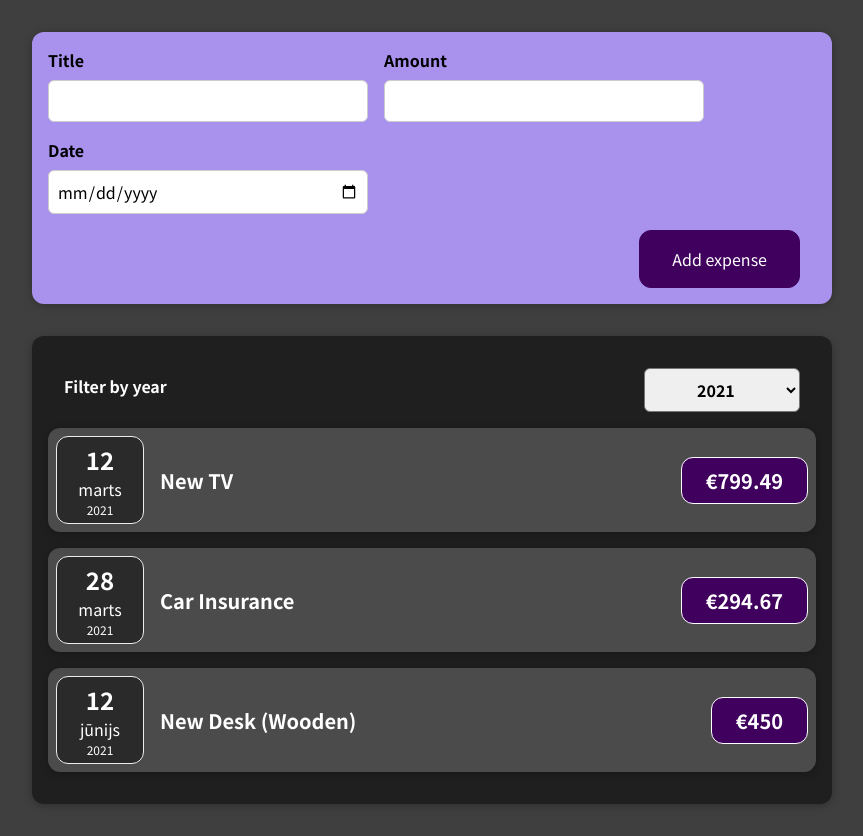
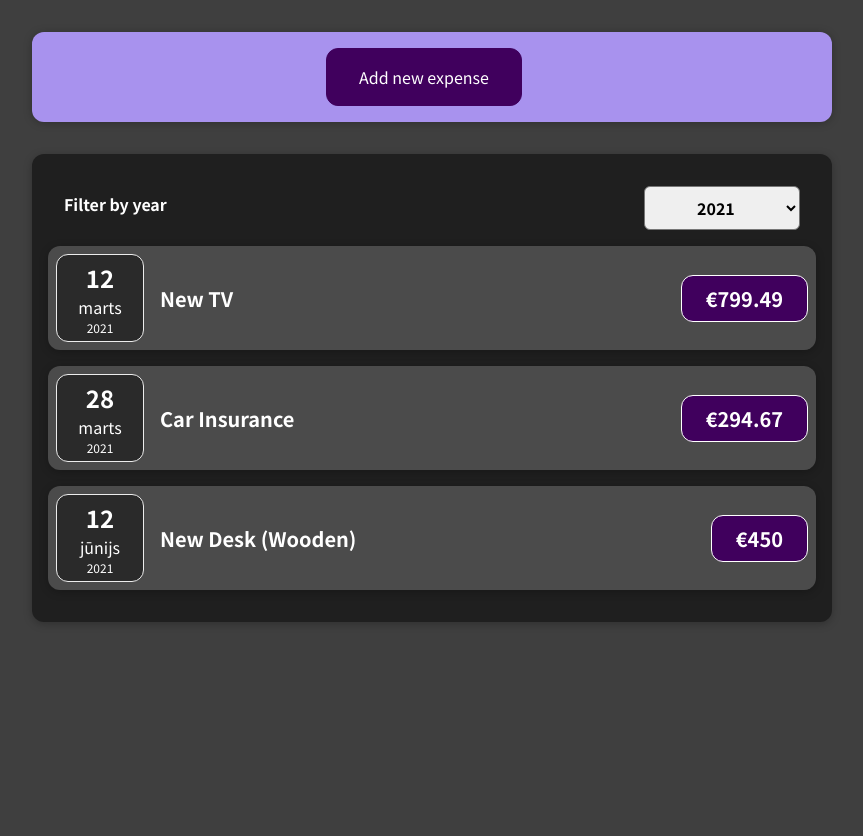
Before and after one commit to KasLas/React-simple-expenses-tracker, a React (Create React App) app: page / in a window 1280 px wide. Shown: the whole page, without its empty margins (208-1071 px from the left). After the commit the page ends 800 px from the top, so only its background shows below. Built offline with nearby package versions, Linux system fonts and the light colour scheme.

Commit message:
conditional newExpense form

```diff
--- a/src/components/NewExpense/ExpenseForm.js
+++ b/src/components/NewExpense/ExpenseForm.js
@@ -5,6 +5,7 @@ const ExpenseForm = (props) => {
   const [title, setTitle] = useState("");
   const [amount, setAmount] = useState("");
   const [date, setDate] = useState("");
+  const [formOpen, setFormOpen] = useState(false);
 
   //   const [userInput, setUserInput] = useState({
   //     title: "",
@@ -59,7 +60,22 @@ const ExpenseForm = (props) => {
     setTitle("");
     setAmount("");
     setDate("");
+    setFormOpen(false);
   };
+
+  if (!formOpen) {
+    return (
+      <div>
+        <button
+          onClick={() => {
+            setFormOpen(true);
+          }}
+        >
+          Add new expense
+        </button>
+      </div>
+    );
+  }
 
   return (
     <form onSubmit={submitHandler}>
@@ -90,6 +106,14 @@ const ExpenseForm = (props) => {
         </div>
       </div>
       <div className="new-expense__actions">
+        <button
+          type="button"
+          onClick={() => {
+            setFormOpen(false);
+          }}
+        >
+          Cancel
+        </button>
         <button type="submit">Add expense</button>
       </div>
     </form>
```
